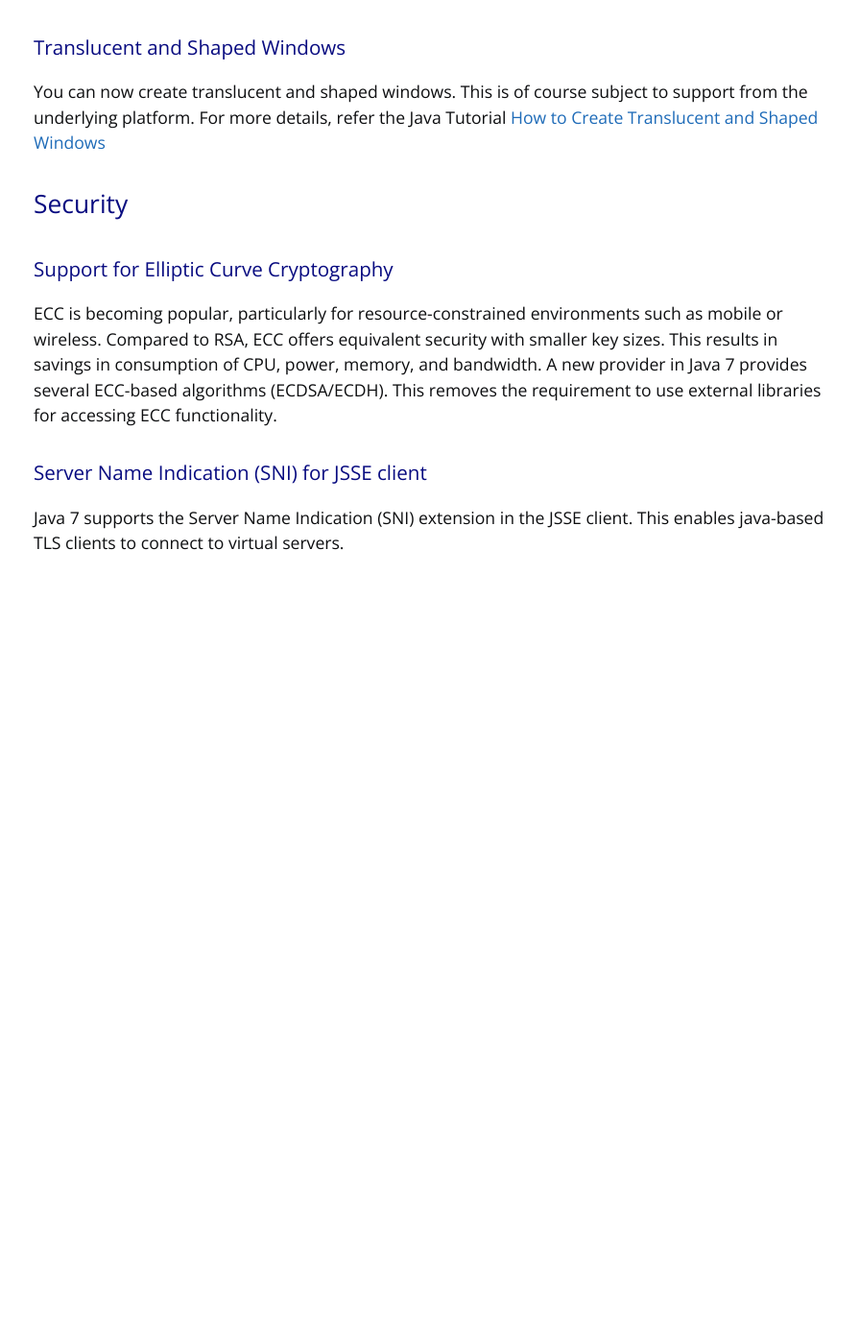
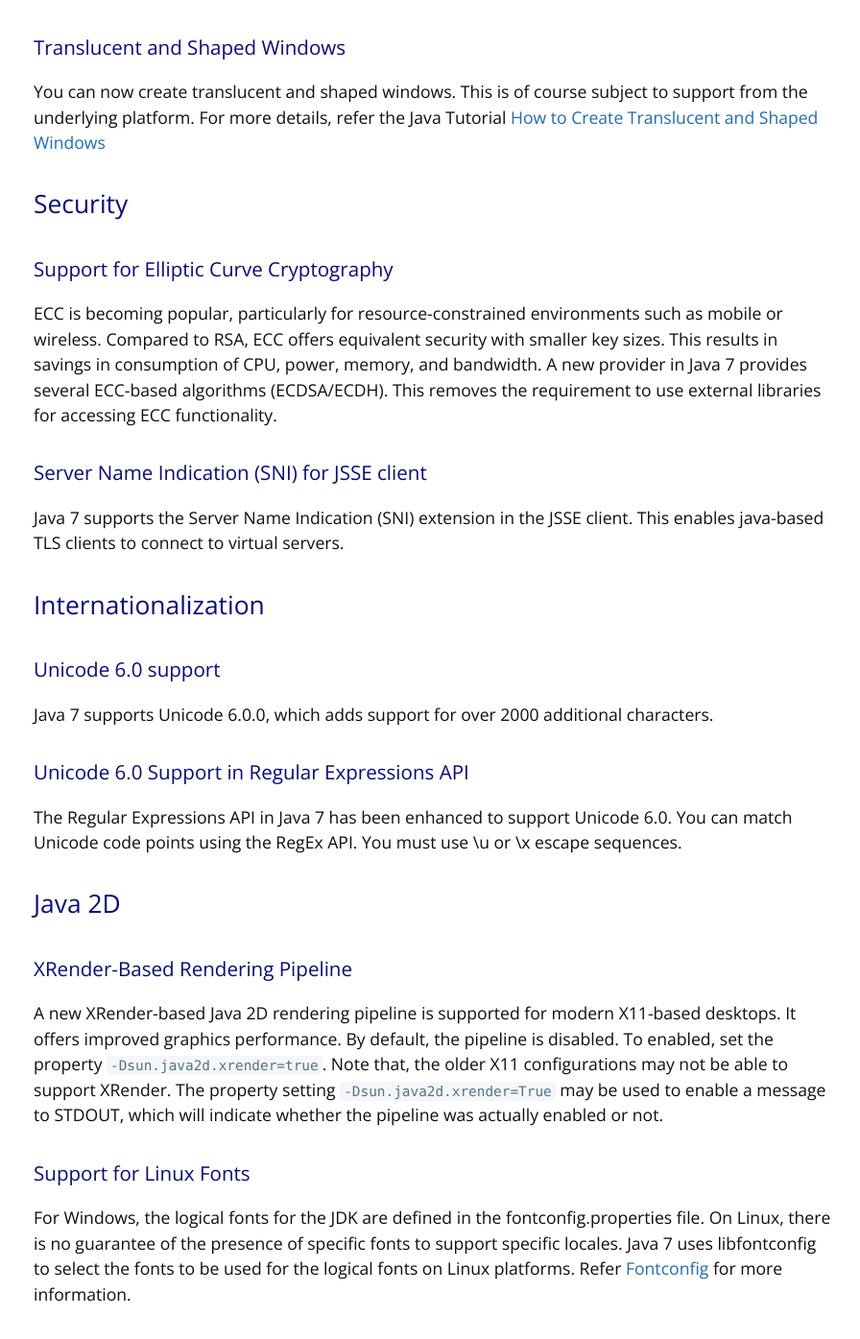
Before and after one commit to vinitjoglekar/vinitjoglekar.github.io, a Jekyll site: the page built from _pages/whats_new_java_7.md, in a window 1280 px wide and 1400 px high, scrolled down 811 px. Shown: the top 1395 px of the window at 96% size, without its empty margins (189-1085 px from the left). Built offline with Jekyll 4.4.1, drawn with Linux system fonts in a browser that asks for light colours; before the commit the page ends 1439 px from its top, so only the background shows below that.

Commit message:
Update whats_new_java_7.md

```diff
--- a/_pages/whats_new_java_7.md
+++ b/_pages/whats_new_java_7.md
@@ -29,3 +29,19 @@ ECC is becoming popular, particularly for resource-constrained environments such
 
 ### Server Name Indication (SNI) for JSSE client
 Java 7 supports the Server Name Indication (SNI) extension in the JSSE client. This enables java-based TLS clients to connect to virtual servers.
+
+## Internationalization
+
+### Unicode 6.0 support
+Java 7 supports Unicode 6.0.0, which adds support for over 2000 additional characters.
+
+### Unicode 6.0 Support in Regular Expressions API
+The Regular Expressions API in Java 7 has been enhanced to support Unicode 6.0. You can match Unicode code points using the RegEx API. You must use \u or \x escape sequences.
+
+## Java 2D
+
+### XRender-Based Rendering Pipeline
+A new XRender-based Java 2D rendering pipeline is supported for modern X11-based desktops. It offers improved graphics performance. By default, the pipeline is disabled. To enabled, set the property `-Dsun.java2d.xrender=true`. Note that, the older X11 configurations may not be able to support XRender. The property setting `-Dsun.java2d.xrender=True` may be used to enable a message to STDOUT, which will indicate whether the pipeline was actually enabled or not.
+
+### Support for Linux Fonts
+For Windows, the logical fonts for the JDK are defined in the fontconfig.properties file. On Linux, there is no guarantee of the presence of specific fonts to support specific locales. Java 7 uses libfontconfig to select the fonts to be used for the logical fonts on Linux platforms. Refer [Fontconfig](https://www.freedesktop.org/wiki/Software/fontconfig/) for more information.
```
